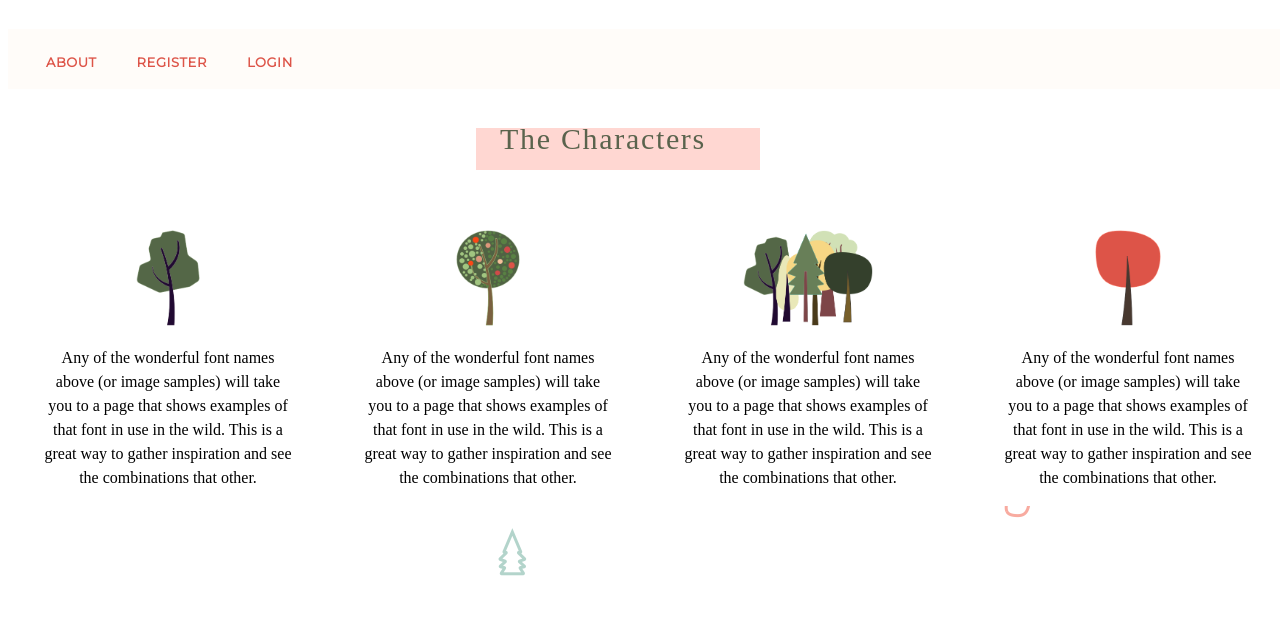
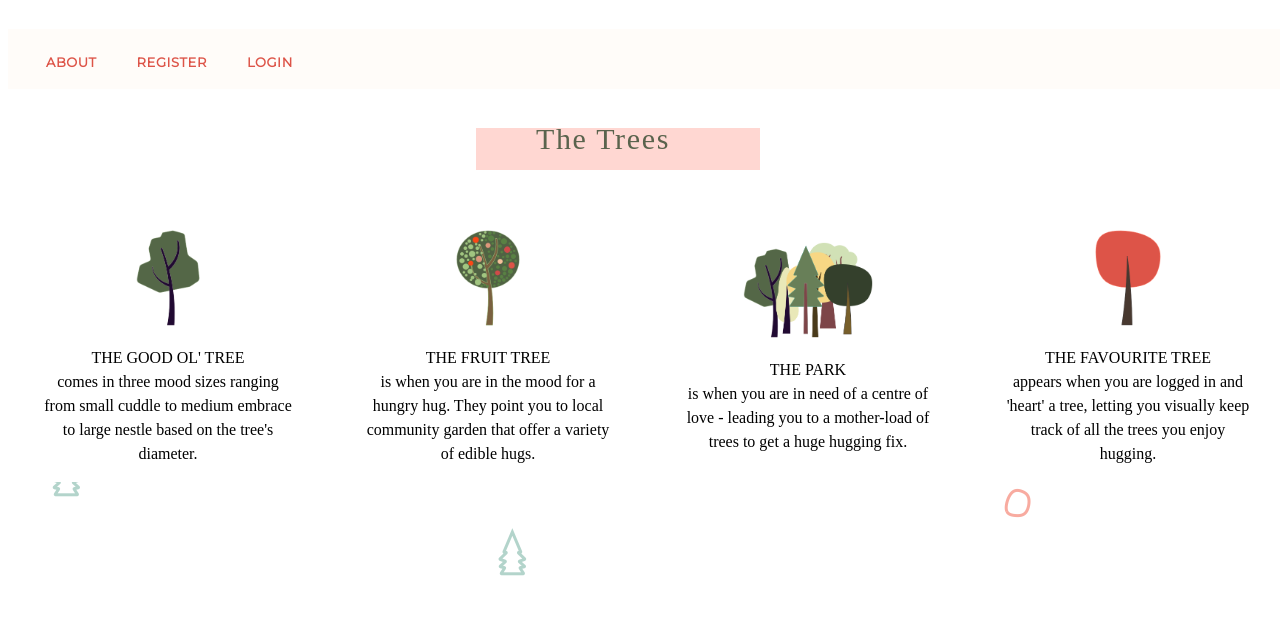
Before and after one commit to CZMoodyDev/HugATreeApp, a Django app: page / in a window 1280 px wide. Shown: the part 711-1337 px from the top of the page. After the commit the page ends 1287 px from the top, so only its background shows below. Run offline with Django 3.2, Linux system fonts and the light colour scheme; some libraries are stand-ins or nearby versions; some web fonts are replaced.

Commit message:
did the write-up for the trees

```diff
--- a/hug_project_app/templates/index.html
+++ b/hug_project_app/templates/index.html
@@ -15,24 +15,24 @@
         </div>
     </div>
     <div class="characters-title" id="pink-character-box">
-        <h1 class="characters-title">The Characters</h1>
+        <h1 class="characters-title">The Trees</h1>
     </div>
     <div class="row2">
         <div class="box2">
             <img class="characters" src="{%  static 'images/tree.png' %}" alt="tree">
-            <p class="characters">Any of the wonderful font names above (or image samples) will take you to a page that shows examples of that font in use in the wild. This is a great way to gather inspiration and see the combinations that other.</p>
+            <p class="characters">THE GOOD OL' TREE </br> comes in three mood sizes ranging from small cuddle to medium embrace to large nestle based on the tree's diameter. </p>
         </div>
         <div class="box2">
-            <img class="characters" src="{%  static 'images/fruit-tree.png' %}" alt="tree">
-            <p class="characters">Any of the wonderful font names above (or image samples) will take you to a page that shows examples of that font in use in the wild. This is a great way to gather inspiration and see the combinations that other.</p>
+            <img class="characters" src="{%  static 'images/fruit-tree.png' %}" alt="fruit tree">
+            <p class="characters">THE FRUIT TREE </br> is when you are in the mood for a hungry hug.  They point you to local community garden that offer a variety of edible hugs.</p>
         </div>
         <div class="box2">
-            <img class="characters" src="{%  static 'images/park.png' %}" alt="tree">
-            <p class="characters">Any of the wonderful font names above (or image samples) will take you to a page that shows examples of that font in use in the wild. This is a great way to gather inspiration and see the combinations that other.</p>
+            <img class="characters" src="{%  static 'images/park.png' %}" alt="park">
+            <p class="characters">THE PARK </br> is when you are in need of a centre of love - leading you to a mother-load of trees to get a huge hugging fix.</p>
         </div>
         <div class="box2">
-            <img class="characters" src="{%  static 'images/favourite-tree.png' %}" alt="tree">
-            <p class="characters">Any of the wonderful font names above (or image samples) will take you to a page that shows examples of that font in use in the wild. This is a great way to gather inspiration and see the combinations that other.</p>
+            <img class="characters" src="{%  static 'images/favourite-tree.png' %}" alt="favourite tree">
+            <p class="characters">THE FAVOURITE TREE </br> appears when you are logged in and 'heart' a tree, letting you visually keep track of all the trees you enjoy hugging.</p>
         </div>
     </div>
 
--- a/static/css/hug.css
+++ b/static/css/hug.css
@@ -49,6 +49,7 @@
 
 .box2 {
     width: 25vw;
+    vertical-align: top;
 }
 
 .explore {
```
